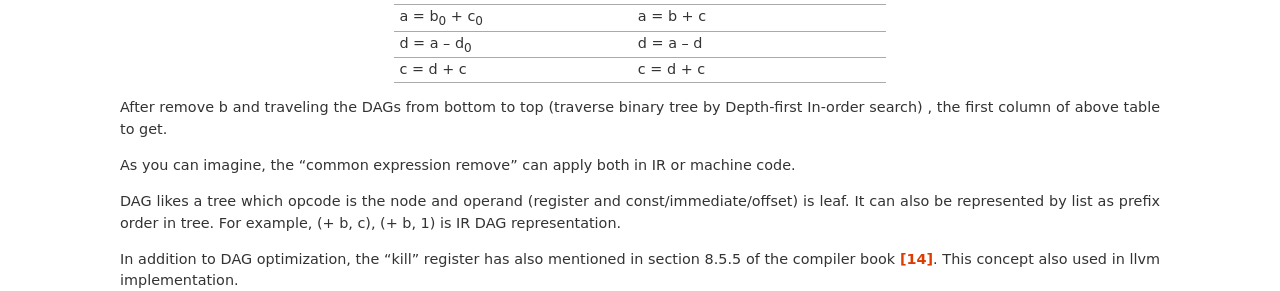
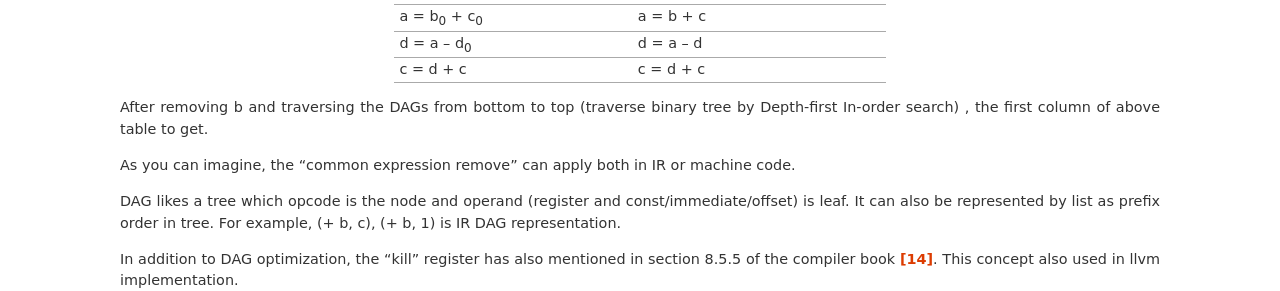
Before and after one commit to Jonathan2251/lbd, a Sphinx documentation site: the page built from source/llvmstructure.rst, in a window 1280 px wide and 900 px high, scrolled down 14117 px. Shown: the part 161-452 px from the top of the window. Built offline with Sphinx 7.4.7, drawn with Linux system fonts in a browser that asks for light colours; formulas are drawn with MathJax 3; pages that are not in the unit, such as notebooks, are missing from menus.

Commit message:
Correct typing

```diff
--- a/source/llvmstructure.rst
+++ b/source/llvmstructure.rst
@@ -1149,8 +1149,8 @@ remove" as the following table.
   c = d + c                              c = d + c
   ====================================  ==================================================================
 
-After remove b and traveling the DAGs from bottom to top (traverse binary tree
-by Depth-first In-order search) , the first column of above table to get.
+After removing b and traversing the DAGs from bottom to top (traverse binary
+tree by Depth-first In-order search) , the first column of above table to get.
 
 As you can imagine, the "common expression remove" can apply both in IR or
 machine code.
```
